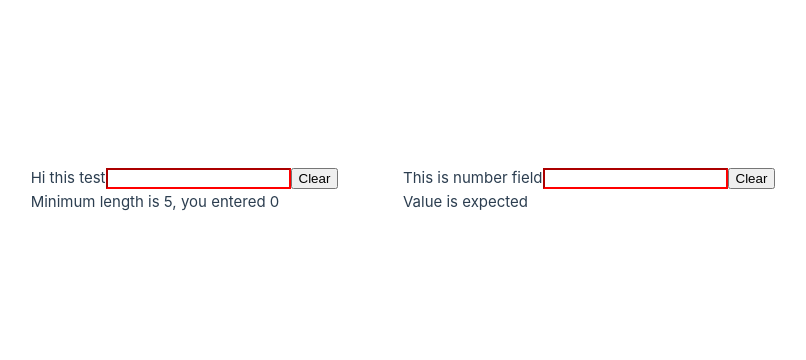
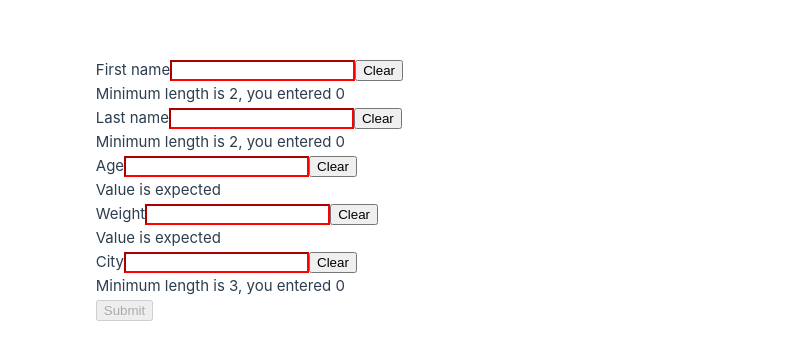
Before and after one commit to bohdan5202/vue-components, a Vue app: page / in a window 1280 px wide. Shown: the part 210-570 px from the top of the page, without its empty margins (237-1043 px from the left). Built offline with nearby package versions, Linux system fonts and the light colour scheme; the HTML template or start-up script is replaced by a standard one.

Commit message:
All personForm

```diff
--- a/src/App.vue
+++ b/src/App.vue
@@ -1,14 +1,7 @@
 <script setup lang="ts">
-import ValidatedInput from './components/ValidatedInput.vue'
+import PersonForm from './components/PersonForm.vue'
 </script>
 
 <template>
-  <ValidatedInput
-    type="text"
-    :min-length="5"
-    @value-change="(v) => console.log('value:', v)"
-    @error-validation="(e) => console.log('error:', e)"
-    >Hi this test</ValidatedInput
-  >
-  <ValidatedInput type="number" :min="2" :max="100">This is number field</ValidatedInput>
+  <PersonForm> </PersonForm>
 </template>
--- a/src/components/PersonForm.vue
+++ b/src/components/PersonForm.vue
@@ -1,12 +1,13 @@
 <script setup lang="ts">
-import { reactive } from 'vue'
+import { reactive, ref, computed } from 'vue'
+import ValidatedInput from './ValidatedInput.vue'
 
 interface PersonData {
-  firstName: string
-  lastName: string
-  age: number | string
-  weight: number | string
-  city: string
+  firstName: string | number
+  lastName: string | number
+  age: string | number
+  weight: string | number
+  city: string | number
 }
 
 interface FieldConfig {
@@ -26,7 +27,7 @@ const form = reactive<PersonData>({
   city: '',
 })
 
-const field: FieldConfig[] = [
+const fields: FieldConfig[] = [
   { key: 'firstName', label: 'First name', type: 'text', minLength: 2 },
   { key: 'lastName', label: 'Last name', type: 'text', minLength: 2 },
   { key: 'age', label: 'Age', type: 'number', min: 1, max: 105 },
@@ -41,4 +42,38 @@ const errors = reactive<Record<keyof PersonData, string | null>>({
   weight: null,
   city: null,
 })
+const sent = ref(false)
+const anyError = computed(() => Object.values(errors).some((e) => e !== null))
+
+function send() {
+  sent.value = true
+}
+
+function sentClear() {
+  sent.value = false
+}
 </script>
+<template>
+  <div v-if="sent">
+    <p v-for="f in fields" :key="f.key">{{ f.label }}: {{ form[f.key] }}</p>
+    <button @click="sentClear">Clear send</button>
+  </div>
+  <div>
+    <form @submit.prevent="send">
+      <ValidatedInput
+        v-for="field in fields"
+        :key="field.key"
+        :type="field.type"
+        :min-length="field.minLength"
+        :max="field.max"
+        :min="field.min"
+        v-model="form[field.key]"
+        @error-validation="(e) => (errors[field.key] = e)"
+        @value-change="(v) => console.log('value:', v)"
+      >
+        {{ field.label }}
+      </ValidatedInput>
+      <button type="submit" :disabled="anyError">Submit</button>
+    </form>
+  </div>
+</template>
```
